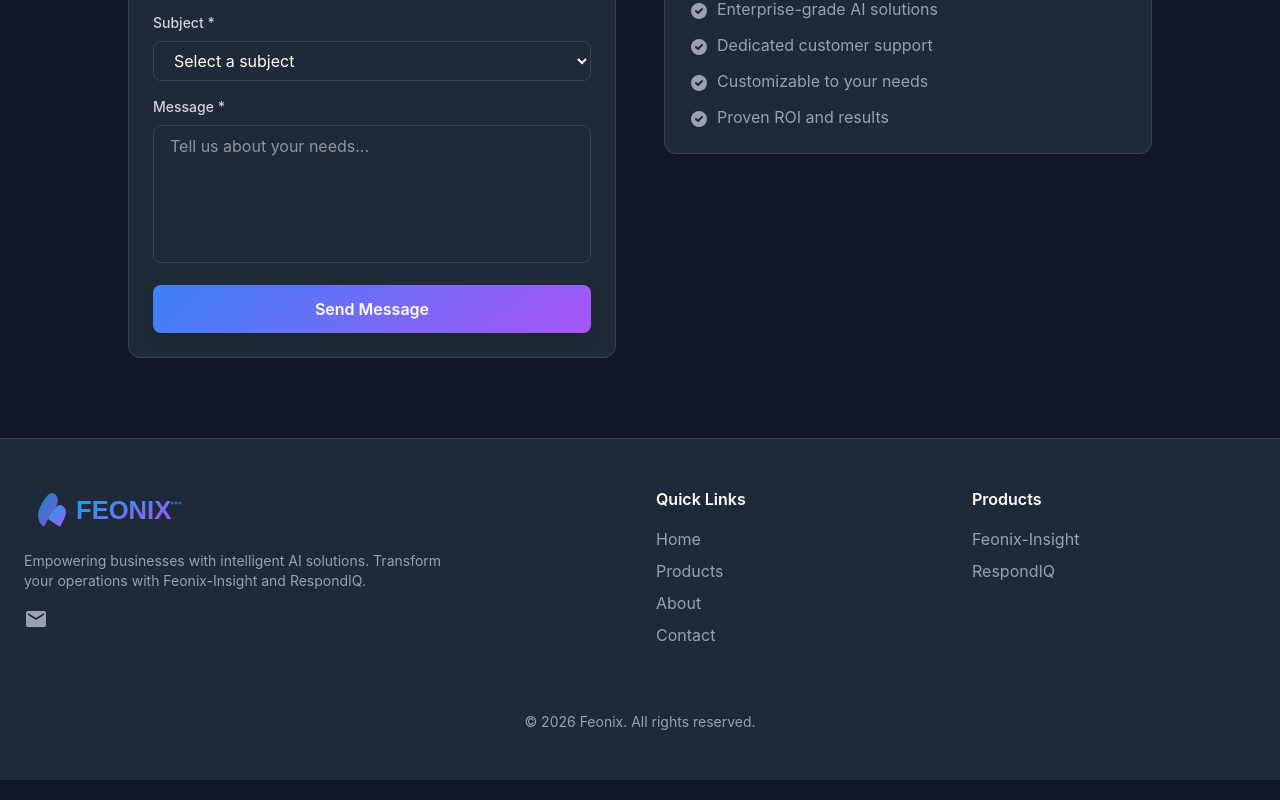
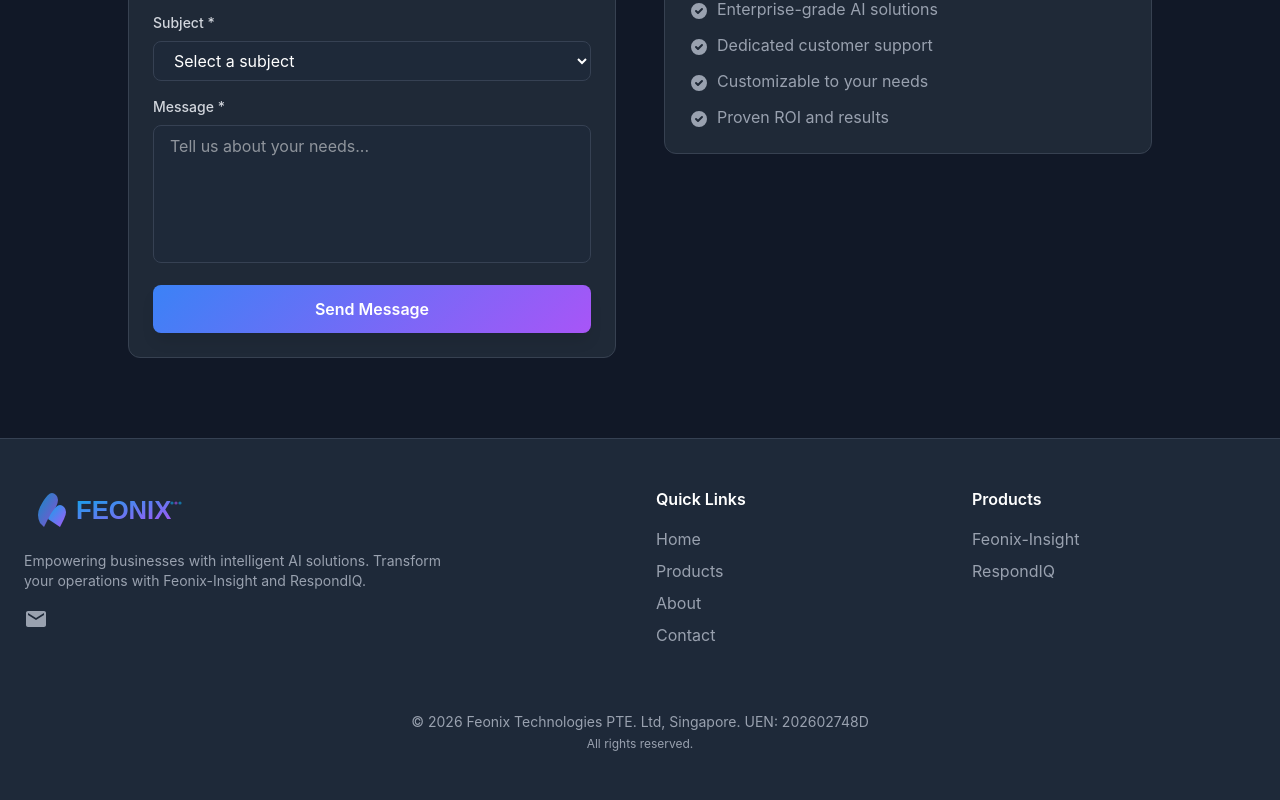
Before and after one commit to Tricky-Trickster/feonix-landing, a React (Vite) app: page /contact in a window 1280 px wide. Shown: the part 586-1386 px from the top of the page. Built offline with nearby package versions, Linux system fonts and the light colour scheme.

Commit message:
Add legal company information to footer

```diff
--- a/src/components/Footer.tsx
+++ b/src/components/Footer.tsx
@@ -44,7 +44,8 @@
         </div>
 
         <div className="mt-8 pt-8 border-t border-gray-800 text-center text-gray-400 text-sm">
-          <p>&copy; {new Date().getFullYear()} Feonix. All rights reserved.</p>
+          <p>&copy; 2026 Feonix Technologies PTE. Ltd, Singapore. UEN: 202602748D</p>
+          <p className="mt-1 text-xs">All rights reserved.</p>
         </div>
       </div>
     </footer>
```
